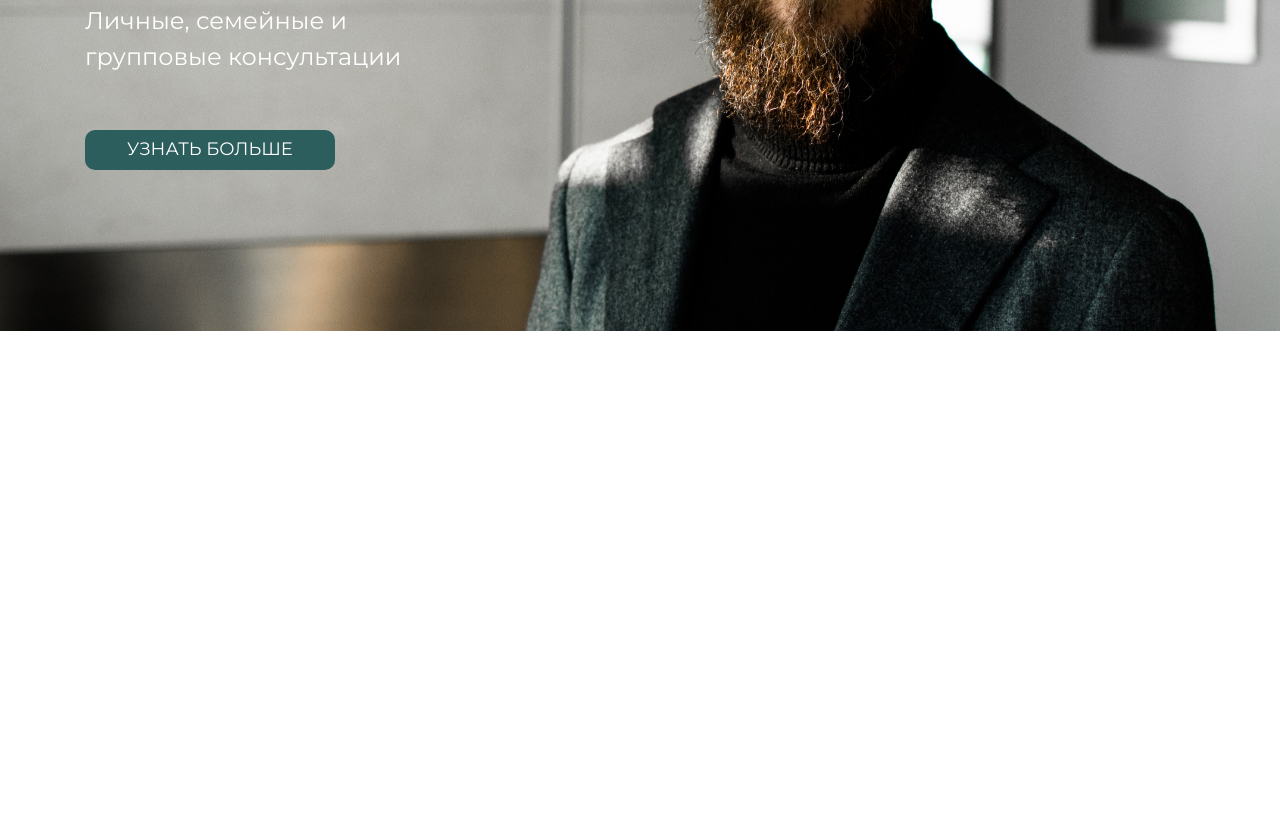
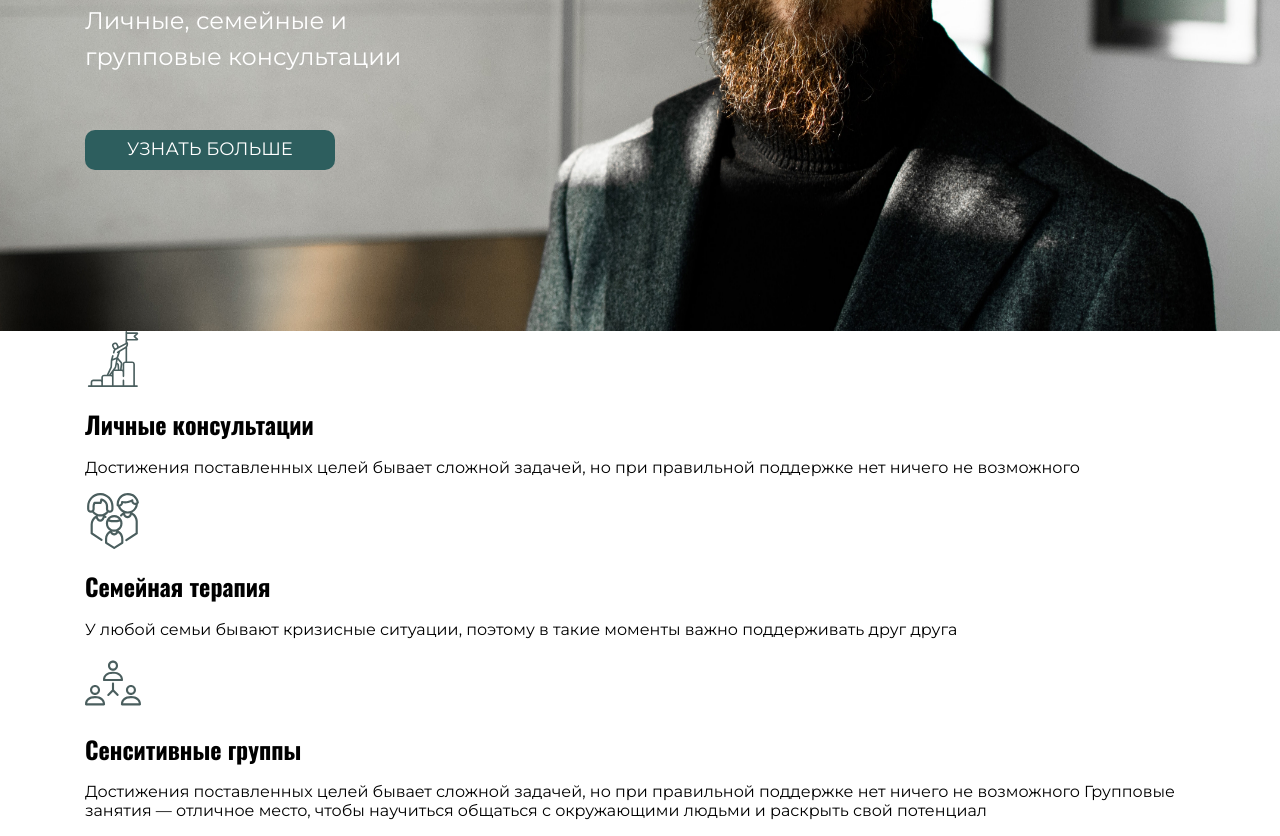
Before and after one commit to NikKolomeichenko/marin-site-Hillel, a plain HTML site: page index.html in a window 1280 px wide. Shown: the part 437-1273 px from the top of the page. Before the commit the page ends 800 px from the top, so only its background shows below. Drawn offline with Linux system fonts and the light colour scheme.

Commit message:
added layout for services screen

```diff
--- a/index.html
+++ b/index.html
@@ -36,6 +36,40 @@
             УЗНАТЬ БОЛЬШЕ
         </a>
     </section>
+    <section class="services center">
+
+        <article class="services__item">
+            <img class="services__icon" src="img/goal.svg" alt="goal">
+            <h2 class="services__title">
+                Личные консультации
+            </h2>
+            <p class="services__description">
+                Достижения поставленных целей
+                бывает сложной задачей, но при правильной поддержке нет ничего не возможного
+            </p>
+        </article>
+        <article class="services__item">
+            <img class="services__icon" src="img/family-room.svg" alt="family">
+            <h2 class="services__title">
+                Семейная терапия
+            </h2>
+            <p class="services__description">
+                У любой семьи бывают кризисные ситуации, поэтому в такие моменты важно поддерживать друг друга
+            </p>
+        </article>
+        <article class="services__item">
+            <img class="services__icon" src="img/network.svg" alt="Сенситивные группы">
+            <h2 class="services__title">
+                Сенситивные группы
+            </h2>
+            <p class="services__description">
+                Достижения поставленных целей
+                бывает сложной задачей, но при правильной поддержке нет ничего не возможного
+                Групповые занятия — отличное место, чтобы научиться общаться с окружающими людьми и раскрыть свой
+                потенциал
+            </p>
+        </article>
+    </section>
 </main>
 
 </body>
```
Also changed, not shown: img/family-room.svg (added), img/goal.svg (added), img/network.svg (added).
